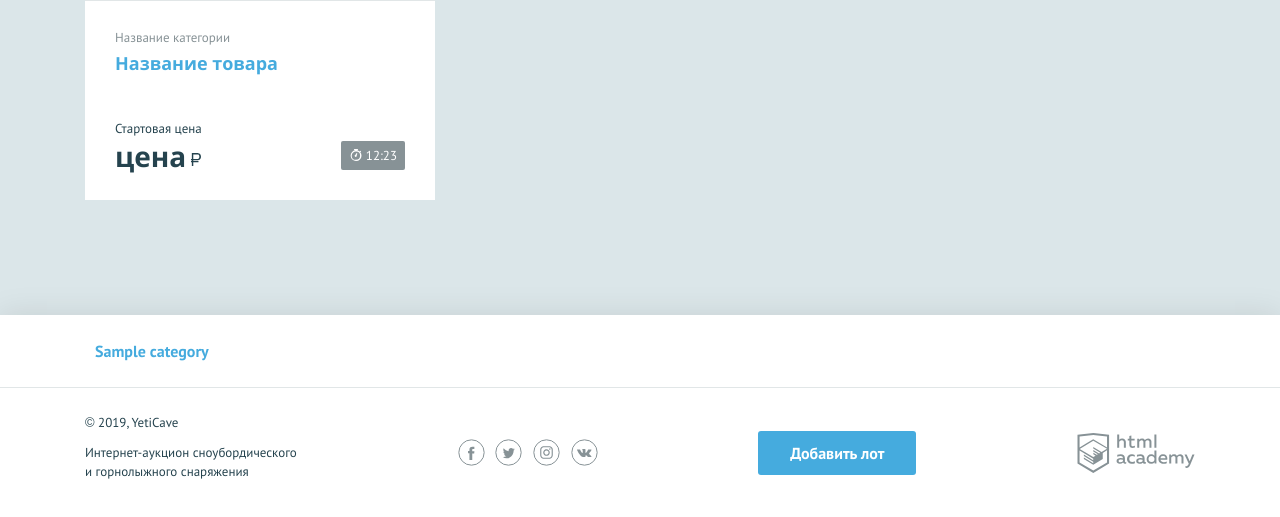
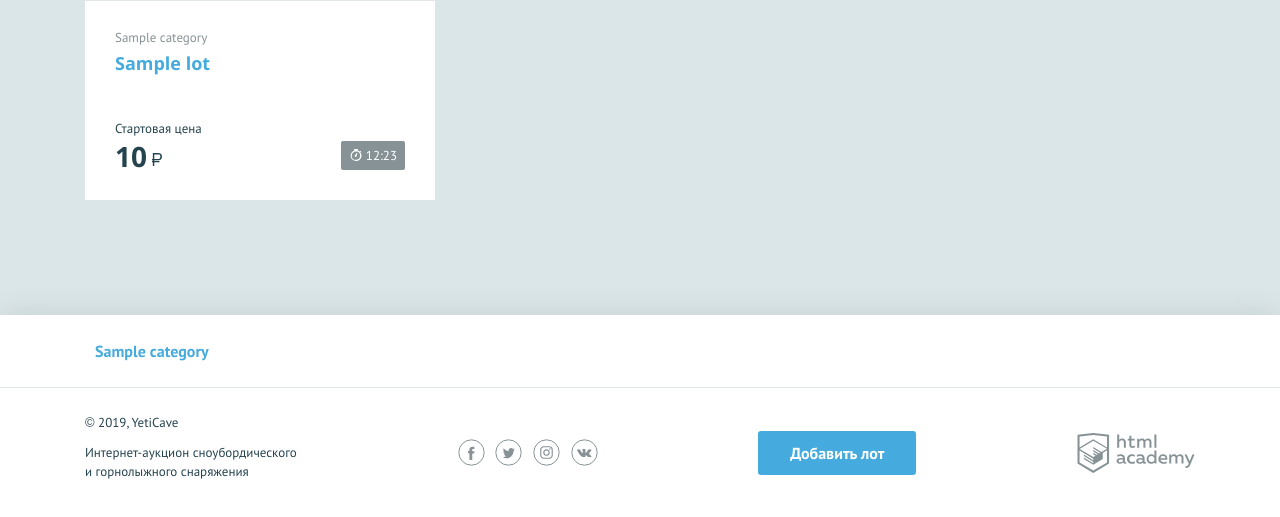
Before and after one commit to Apologzy/974895-yeticave-11, a PHP site: page / in a window 1280 px wide. Shown: the part 827-1344 px from the top of the page. Run offline with PHP 8.4, Linux system fonts and the light colour scheme; tables that the repository leaves empty hold one stand-in row (values such as "Sample post"); grey boxes marked "Sample" are stand-in pictures.

Commit message:
Начал шаблонизацию 2

```diff
--- a/index.php
+++ b/index.php
@@ -10,9 +10,9 @@ require ('functions/main_functions.php');
 require ('functions/sql_functions.php');
 
 $lists_of_cat = sql_get_categories($con);
+$lots_view = sql_get_lots_view($con);
 
-
-$page_content = include_template ('main.php', ['lists_of_cat' => $lists_of_cat]);
+$page_content = include_template ('main.php', ['lists_of_cat' => $lists_of_cat, 'lots_view' => $lots_view]);
 $layout_content = include_template ('layout.php',['main_content' => $page_content, 'title' => 'Yeticave: главная', 'lists_of_cat' => $lists_of_cat]);
 print ($layout_content);
 
--- a/templates/main.php
+++ b/templates/main.php
@@ -14,18 +14,18 @@
         <h2>Открытые лоты</h2>
     </div>
     <ul class="lots__list">
-        <!--заполните этот список из массива с товарами-->
+        <?php foreach ($lots_view as $lot): ?>
         <li class="lots__item lot">
             <div class="lot__image">
-                <img src="" width="350" height="260" alt="">
+                <img src="<?=$lot['img']; ?>" width="350" height="260" alt="">
             </div>
             <div class="lot__info">
-                <span class="lot__category">Название категории</span>
-                <h3 class="lot__title"><a class="text-link" href="pages/lot.html">Название товара</a></h3>
+                <span class="lot__category"><?=$lot['cat_name']; ?></span>
+                <h3 class="lot__title"><a class="text-link" href="pages/lot.html"><?=$lot['title']; ?></a></h3>
                 <div class="lot__state">
                     <div class="lot__rate">
                         <span class="lot__amount">Стартовая цена</span>
-                        <span class="lot__cost">цена<b class="rub">р</b></span>
+                        <span class="lot__cost"><?=$lot['start_price']; ?><b class="rub">р</b></span>
                     </div>
                     <div class="lot__timer timer">
                         12:23
@@ -33,5 +33,6 @@
                 </div>
             </div>
         </li>
+        <?php endforeach; ?>
     </ul>
 </section>
```
Also changed, not shown: functions/sql_functions.php (+31 -0 lines).
